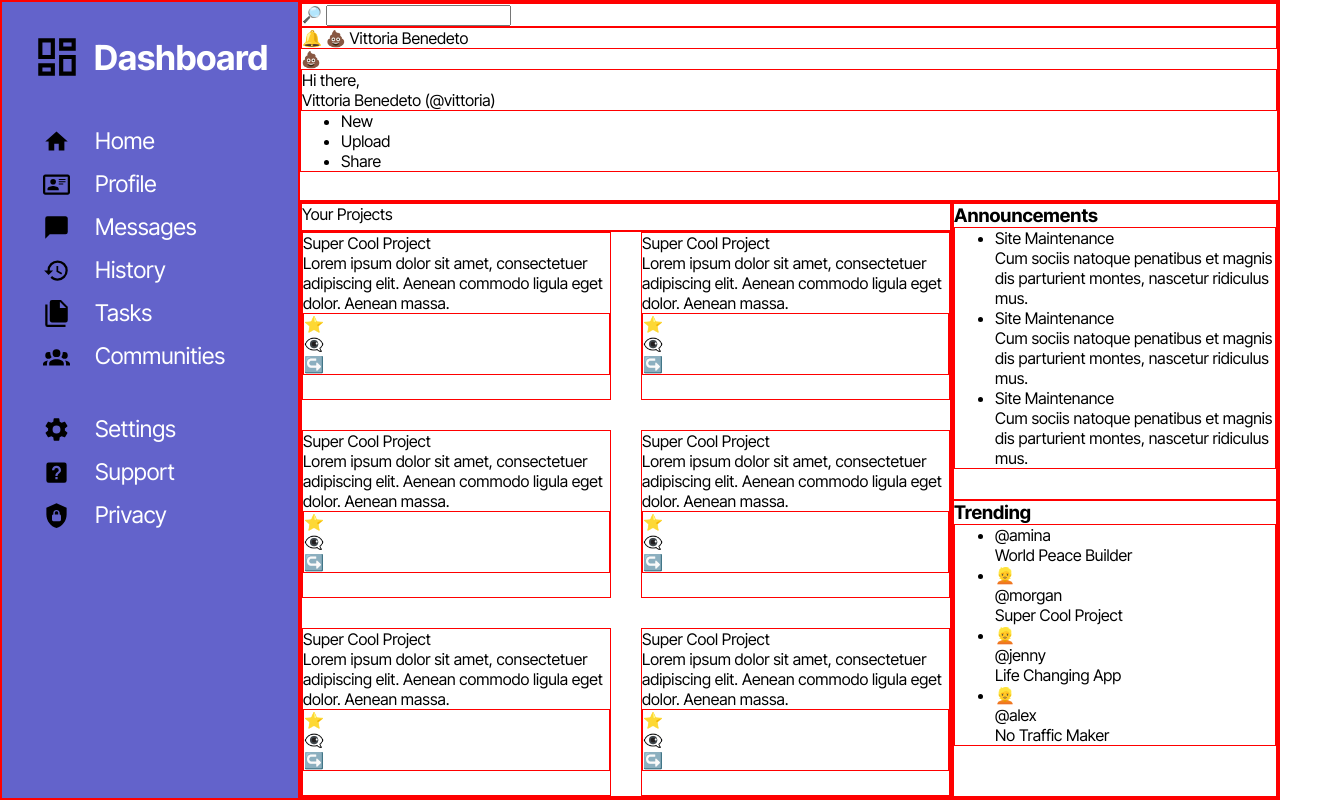
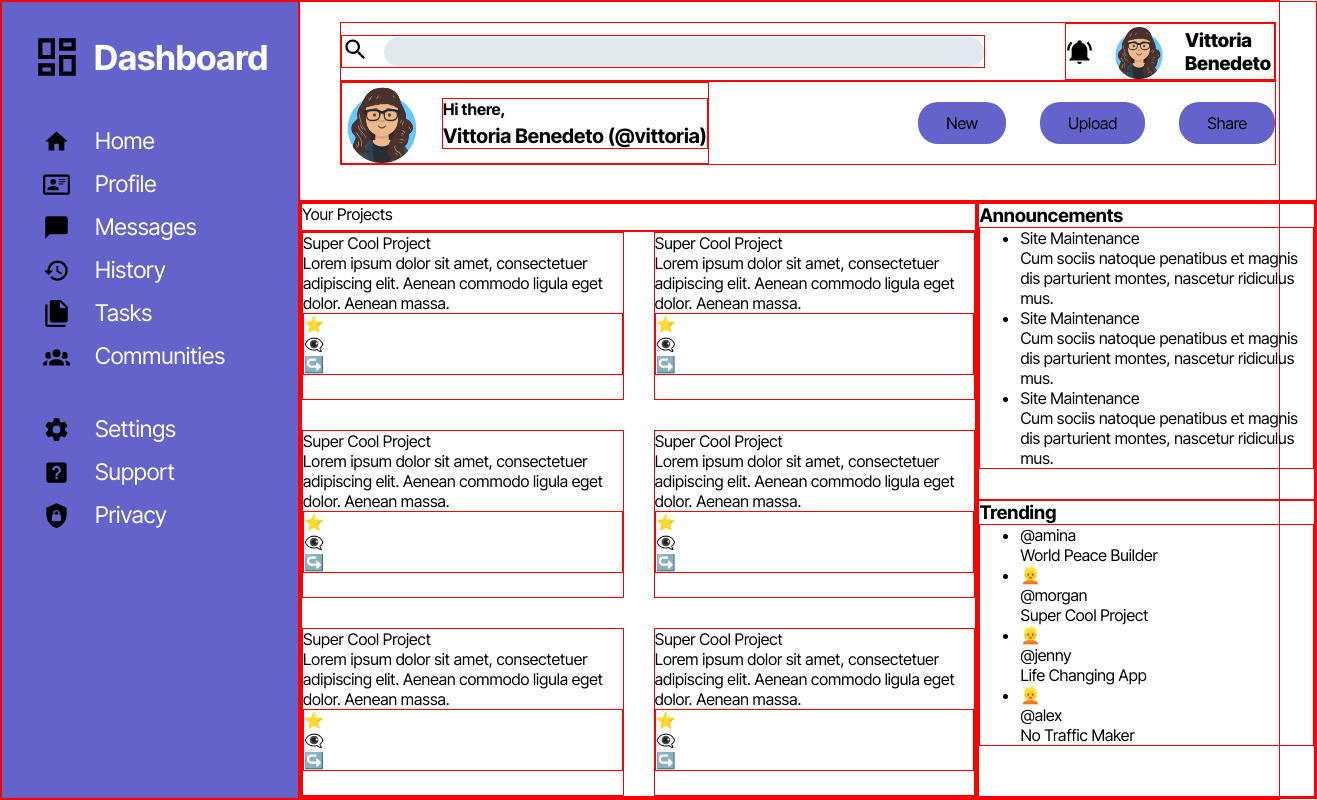
Before and after one commit to vbenedeto/admin-dashboard, a plain HTML site: page index.html in a window 1280 px wide. Shown: the whole page, 1317 px wide, since content can reach past the window. Drawn offline with Linux system fonts and the light colour scheme.

Commit message:
Add style to header

```diff
--- a/index.css
+++ b/index.css
@@ -1,6 +1,10 @@
 * {
   margin: 0;
   box-sizing: border-box;
+}
+
+input, button {
+  font: inherit;
 }
 
 div {
@@ -25,7 +29,6 @@ div {
   gap: 30px;
   font-size: 23px;
   padding: 30px;
-  /* list-style: none; */
   ul {
     padding: 0;
   }
@@ -35,7 +38,6 @@ div {
   display: flex;
   gap: 12px;
   align-items: center;
-  /* font-size: 30px; */
 }
 
 #dashboard h2 img {
@@ -50,9 +52,90 @@ div {
   padding: 15px 0 0 11px;
 }
 
-#dashboard .icon {
+.icon {
   width: 27px;
   height: 27px;
+}
+
+.header {
+  padding: 20px 40px;
+}
+
+.header__top {
+  display: flex;
+  align-items: center;
+  gap: 5rem;
+  justify-content: space-between;
+}
+
+.header__top > div:first-child {
+  display: flex;
+  align-items: center;
+  gap: 15px;
+}
+
+.header__top > div:nth-child(2) {
+  display: flex;
+  align-items: center;
+  gap: 20px;
+  font-weight: 800;
+  font-size: 19px;
+}
+
+input[type="search"] {
+  width: 600px;
+  padding: 5px;
+  height: 30px;
+  border-radius: 20px;
+  border: none;
+  background-color: #e1e8f0;
+}
+
+.header__down {
+  display: flex;
+  justify-content: space-between;
+}
+
+.header__down > div:first-child {
+  display: flex;
+  align-items: center;
+  font-weight: bold;
+  gap: 20px;
+}
+
+.header__down > ul {
+  display: flex;
+  align-items: center;
+  gap: 34px;
+  list-style: none;
+}
+
+.header__down > ul > li {
+  background-color: rgb(99, 99, 203);
+  padding: 11px 28px;
+  border-radius: 20px;
+}
+
+.header__down > ul > li:hover {
+  background-color: rgb(149, 149, 196);
+  color: white;
+  cursor: pointer;
+}
+
+.profile-name {
+  font-size: 20px;
+  padding-top: 5px;
+  display: inline-block;
+}
+
+.small-avatar {
+  width: 55px;
+  height: 55px;
+}
+
+.big-avatar {
+  width: 80px;
+  height: 80px;
 }
 
 
--- a/index.html
+++ b/index.html
@@ -45,21 +45,27 @@
           Privacy</li>
       </ul>
     </div>
-    <div id="header">
+    <div class="header">
+      <div class="header__top">
           <div>
-        <div>
-          🔎
-          <input type="search">
+            <label for="search">
+              <img src="icons/search.svg" alt="Search Icon" class="icon">
+            </label>
+            <input type="search" id="search">
           </div>
           <div>
-          🔔
-          💩
+            <img src="icons/bell-ring.svg" alt="Notification Icon" class="icon">
+            <img src="icons/selbst-avatar.svg" class="small-avatar" alt="Profile Avatar Icon">
             Vittoria Benedeto
           </div>
-        <span>💩</span>
+      </div>
+      <div class="header__down">
+        <div>
+          <img src="icons/selbst-avatar.svg" alt="Profile Avatar Icon" class="big-avatar">
           <div>
             Hi there, <br>
-          <span class="profile name">Vittoria Benedeto (@vittoria)</span>
+            <span class="profile-name">Vittoria Benedeto (@vittoria)</span>
+          </div>
         </div>
         <ul>
           <li>New</li>
```
Also changed, not shown: icons/selbst-avatar.svg (added). Lines whose indentation alone changed are shown as unchanged.
